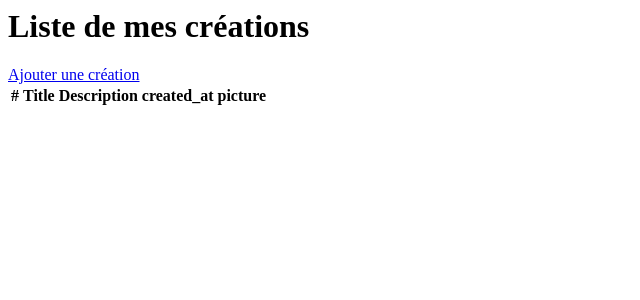
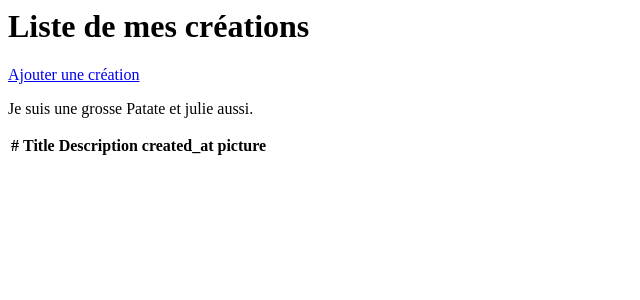
Before and after one commit to Yggdrasilh/EatBooker, a PHP site: page /index.php?controller=Creation&action=ajout in a window 1280 px wide. Shown: the top 300 px of the page, without its empty margins (0-640 px from the left). Run offline with PHP 8.4, Linux system fonts and the light colour scheme; data that the repository does not hold is empty.

Commit message:
modification de index de creation

```diff
--- a/Projet_EatBooker/Structure_MVC/Views/creation/index.php
+++ b/Projet_EatBooker/Structure_MVC/Views/creation/index.php
@@ -17,6 +17,7 @@ $title = 'Mon portfolio - Création';
         </tr>
     </thead>
     <tbody>
+        <p> Je suis une grosse Patate et julie aussi. </p>
         <?php
 
 
```
